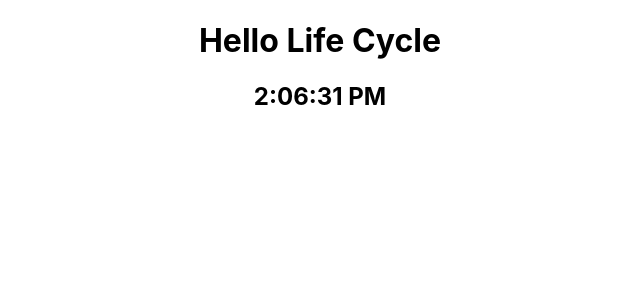
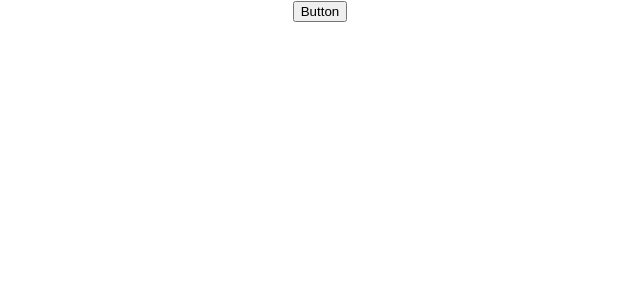
Before and after one commit to Jeong-wonho/being-react-professional, a React (Create React App) app in the folder reactapp/: page / in a window 1280 px wide. Shown: the top 300 px of the page, without its empty margins (320-960 px from the left). Built offline with nearby package versions, Linux system fonts and the light colour scheme.

Commit message:
이벤트 캡처링, 버블링, 합성이벤트

```diff
--- a/reactapp/src/App.js
+++ b/reactapp/src/App.js
@@ -3,12 +3,14 @@
 // import Composition from "./components/2-4.Props/Composition";
 // import Extraction from "./components/2-4.Props/Extraction/Extraction";
 // import FunctionalComponents from "./components/2-5.State/FunctionalComponents";
-import ClassComponents2 from "./components/2-6.LifeCycle/ClassComponents";
+// import ClassComponents2 from "./components/2-6.LifeCycle/ClassComponents";
+import Event from "./components/2-7.Event/Event";
 
 function App() {
   return (
     <div className="App">
-      <ClassComponents2 />
+      <Event />
+      {/* <ClassComponents2 /> */}
       {/* <FunctionalComponents /> */}
       {/* <ClassComponents /> */}
       {/* <Extraction /> */}
--- /dev/null
+++ b/reactapp/src/components/2-7.Event/Event.jsx
@@ -0,0 +1,27 @@
+import React from "react";
+
+export default function Event() {
+  const handleButtonClick = () => {
+    console.log("handleButtonClick");
+  };
+
+  const handleClickCapture = () => {
+    console.log("handleClickCapture");
+  };
+
+  const handleClickCapture2 = () => {
+    console.log("handleClickCapture2");
+  };
+
+  const handleClickBubble = () => {
+    console.log("handleClickBubble");
+  };
+
+  return (
+    <div onClickCapture={handleClickCapture}>
+      <div onClickCapture={handleClickCapture2} onClick={handleClickBubble}>
+        <button onClickCapture={handleButtonClick}>Button</button>
+      </div>
+    </div>
+  );
+}
```
